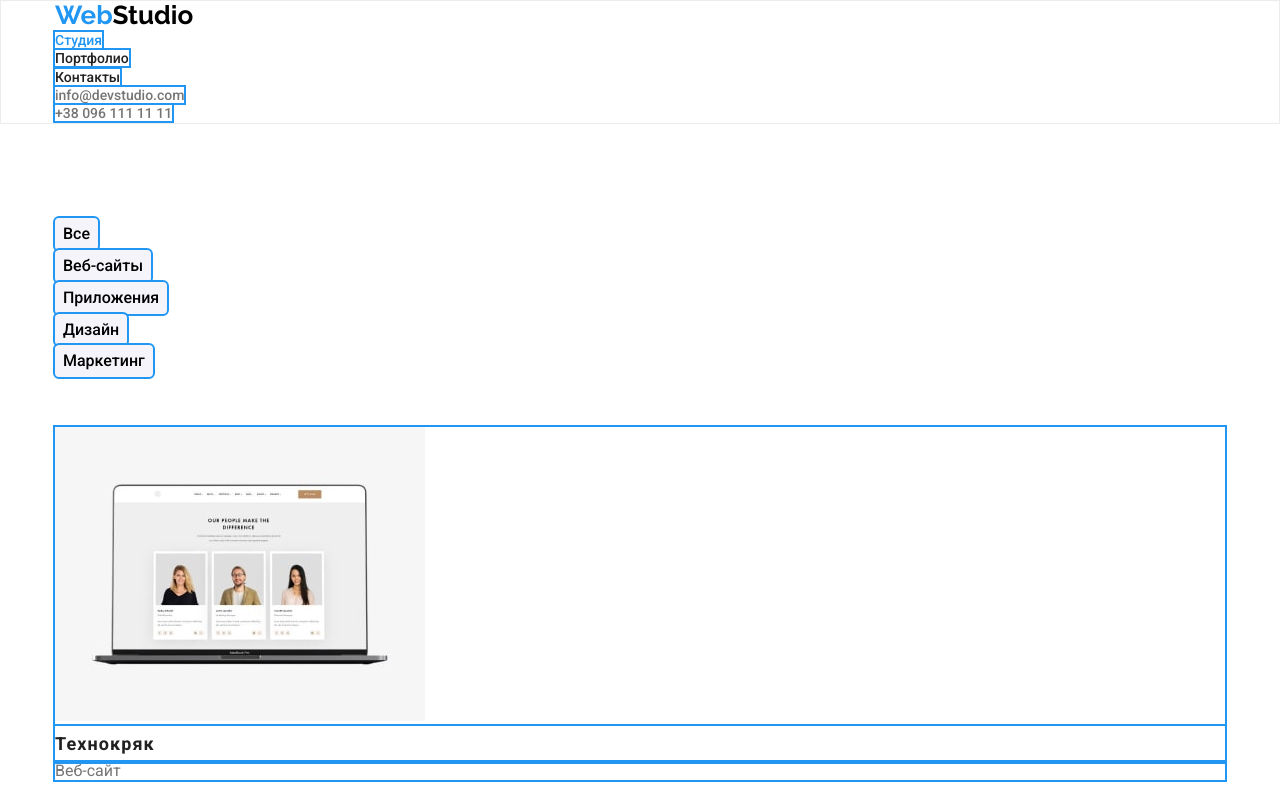
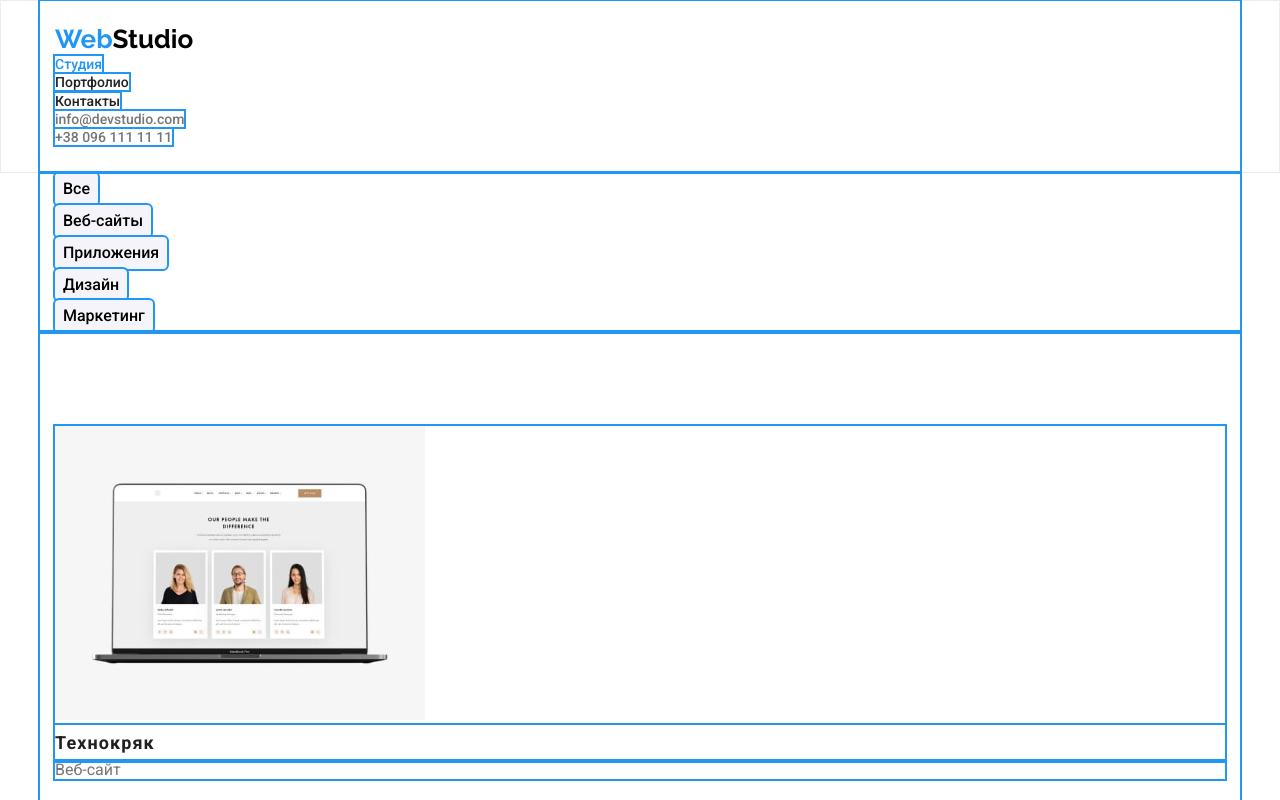
Before and after one commit to bioskalush/goit-markup-hw-03, a plain HTML site: page portfolio.html in a window 1280 px wide. Shown: the top 800 px of the page. Drawn offline with nearby package versions, Linux system fonts and the light colour scheme.

Commit message:
Поправлено контейнери

```diff
--- a/css/styles.css
+++ b/css/styles.css
@@ -45,6 +45,12 @@ ul {
   margin: 0 auto;
   padding-left: 15px;
   padding-right: 15px;
+  outline: 2px solid var(--accent-color);
+}
+
+.section {
+  padding-top: 94px;
+  padding-bottom: 94px;
 }
 
 /* Спільні стилі */
@@ -69,6 +75,11 @@ ul {
 .header {
   border-bottom: 1px solid #ececec;
   border: 1px solid #ececec;
+}
+
+.header-section {
+  padding-top: 24px;
+  padding-bottom: 25px;
 }
 
 .web-logo {
@@ -125,7 +136,6 @@ ul {
 .block-hero {
   background-color: var(--footer-color);
   outline: 2px solid var(--accent-color);
-  margin-bottom: 94px;
 }
 
 .hero-title {
@@ -161,7 +171,6 @@ ul {
 /* Блок Бізнес */
 
 .block-benefits {
-  margin-bottom: 94px;
 }
 
 .benefits-title {
@@ -182,14 +191,11 @@ ul {
 
 /* Блок чим ми займаємося */
 .block-works {
-  panding-bottom: 94px;
   outline: 2px solid var(--accent-color);
 }
 
 /* Наша команда */
 .commands-block {
-  padding-top: 94px;
-  padding-bottom: 94px;
 }
 
 .command-list li {
@@ -221,9 +227,13 @@ ul {
 /* Підвал */
 .footer {
   background-color: var(--footer-color);
+
+  outline: 2px solid var(--accent-color);
+}
+
+.footer-section {
   padding-top: 60px;
   padding-bottom: 60px;
-  outline: 2px solid var(--accent-color);
 }
 
 .address-styles {
@@ -267,8 +277,8 @@ ul {
 /* -----------------------------------Сторінка портфоліо--------------------------------------- */
 /* Кнопки фільтрації портфоліо */
 .portfolio-buttons-box {
-  margin-top: 94px;
-  margin-bottom: 50px;
+  /* panding-top: 94px;
+  panding-bottom: 50px; */
 }
 .portfolio-button {
   background-color: #f5f4fa;
@@ -295,10 +305,6 @@ ul {
   color: var(--bg-color);
 } */
 
-.portfolio {
-  margin-bottom: 94px;
-}
-
 /* Секція зображень портфоліо */
 
 .portfolio-title {
--- a/portfolio.html
+++ b/portfolio.html
@@ -23,7 +23,7 @@
   <body>
     <!--Шапка сайта-->
     <header class="header">
-      <div class="container">
+      <div class="container header-section">
         <a href="./index.html" class="web-logo"
           ><span class="text-web">Web</span
           ><span class="text-studio">Studio</span></a
@@ -53,7 +53,7 @@
     <main>
       <h1 hidden>Страница портфолио</h1>
 
-      <div class="container">
+      <div class="container port-buttons">
         <ul class="portfolio-buttons-box list">
           <li>
             <button type="button" class="portfolio-button">
@@ -84,7 +84,7 @@
       </div>
 
       <section class="portfolio">
-        <div class="container">
+        <div class="container section">
           <ul class="list portfolio-marker">
             <li class="portfolio-list">
               <img
@@ -176,7 +176,7 @@
 
     <!--Подвал сайта-->
     <footer class="footer">
-      <div class="container">
+      <div class="container footer-section">
         <a href="./index.html" class="footer-logo"
           ><span class="text-web">Web</span
           ><span class="text-studio-footer">Studio</span></a
```
Also changed, not shown: index.html (+6 -6 lines).
